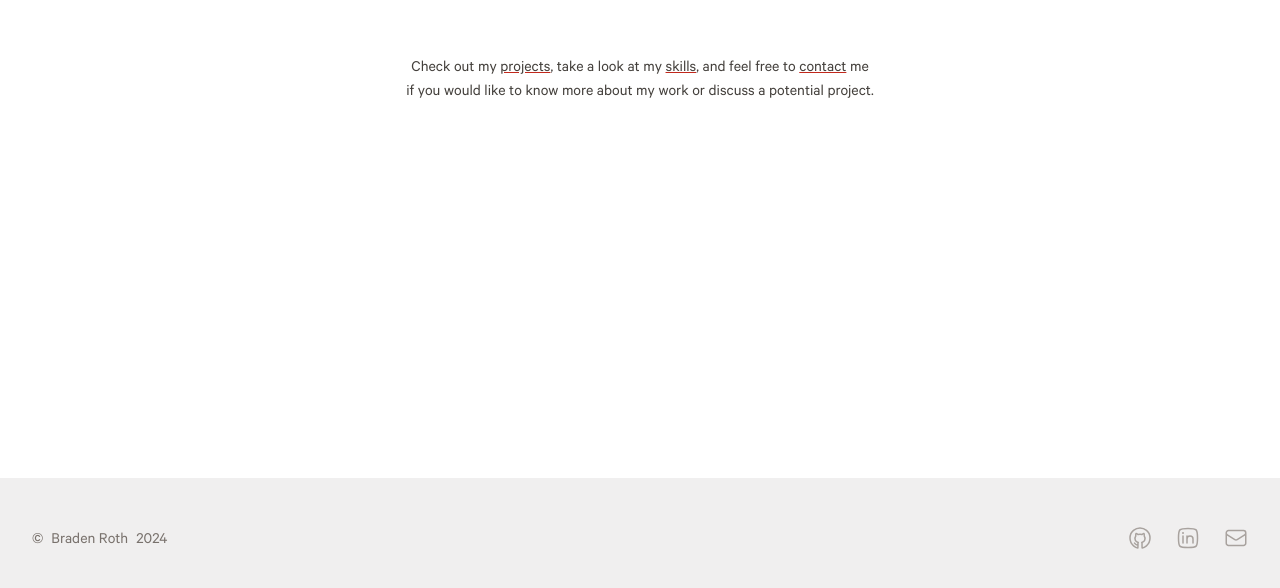
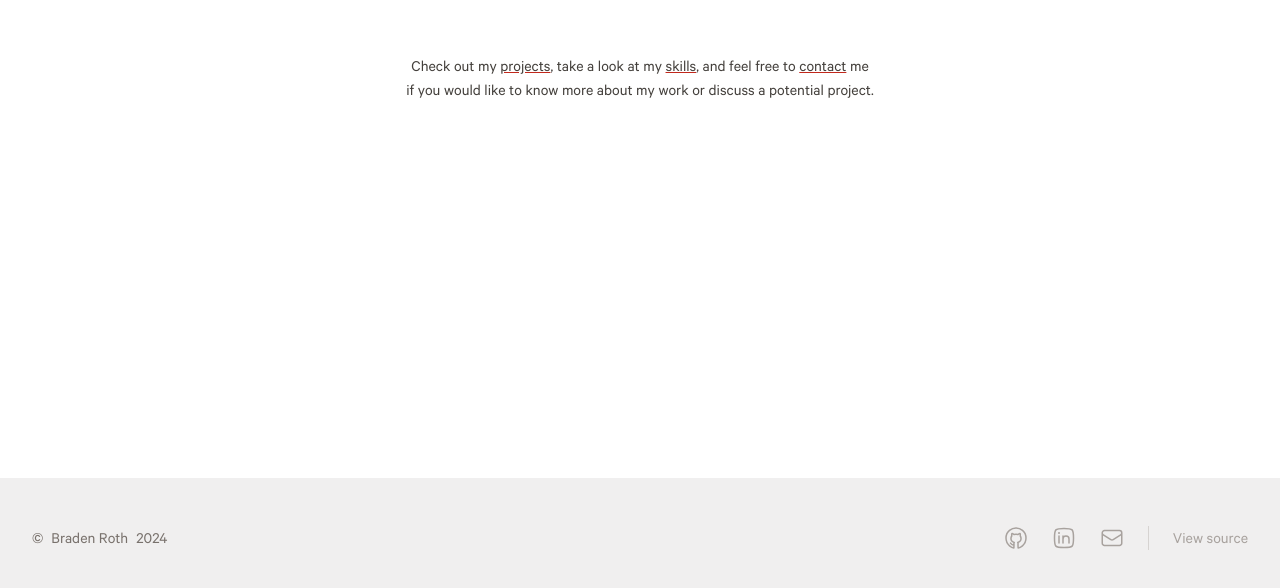
Before and after one commit to bradenr402/portfolio, a website built with webpack: page src/index.html in a window 1280 px wide. Shown: the part 1922-2510 px from the top of the page. Built offline with nearby package versions, Linux system fonts and the light colour scheme; what tailwindcss-fluid-type would draw is missing.

Commit message:
feat: add "View source" link to footer

```diff
--- a/src/components/footer.html
+++ b/src/components/footer.html
@@ -89,6 +89,12 @@
           />
         </svg>
       </a>
+      <div class="border-l border-stone-300"></div>
+      <a
+        href="https://github.com/bradenr402/portfolio"
+        class="text-stone-400 transition-all duration-300 text-xs hover:text-primary-500"
+        >View source</a
+      >
     </div>
     <div
       class="mt-8 flex items-end justify-center gap-2 text-stone-500 text-xs md:order-1 md:mt-0 md:justify-start"
```
